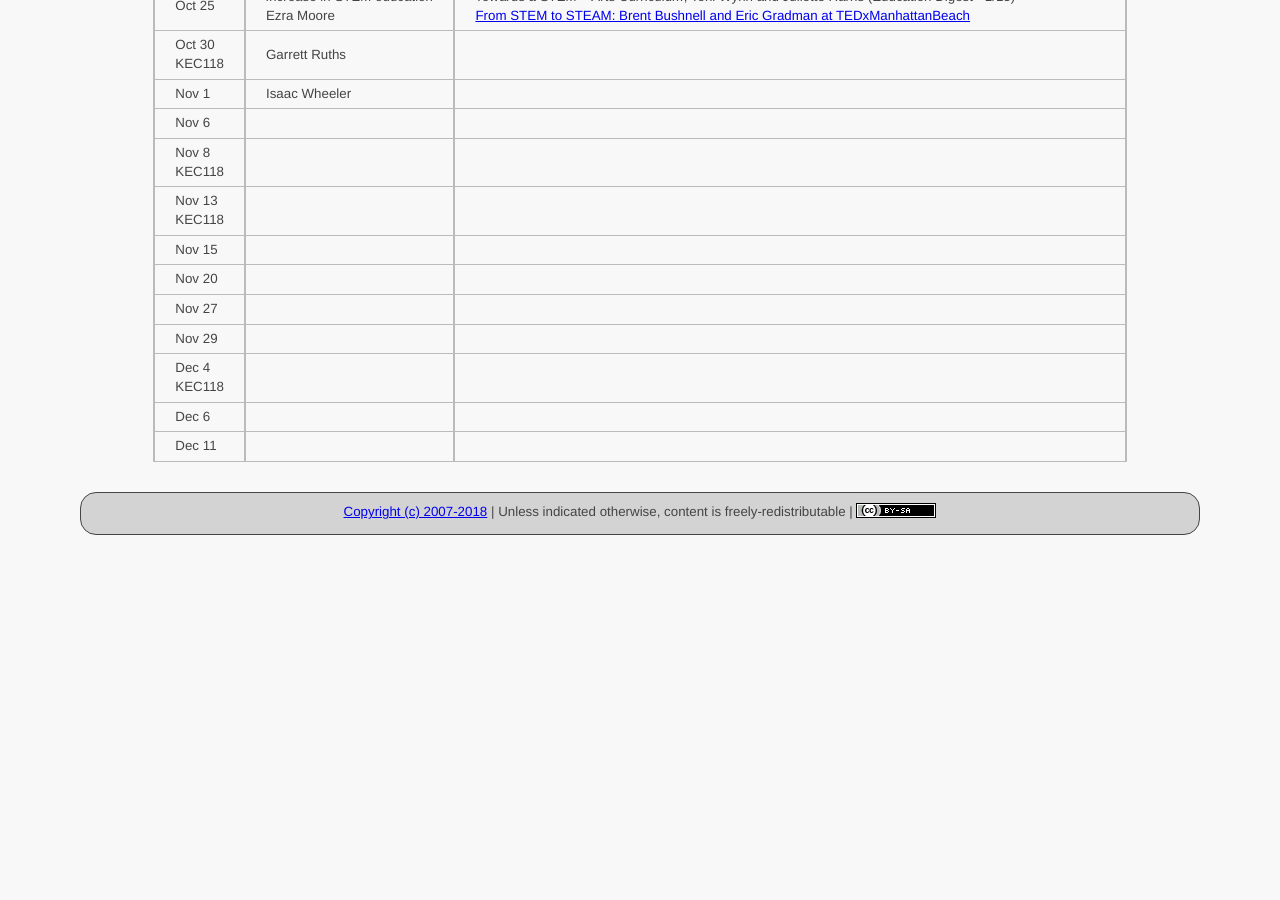
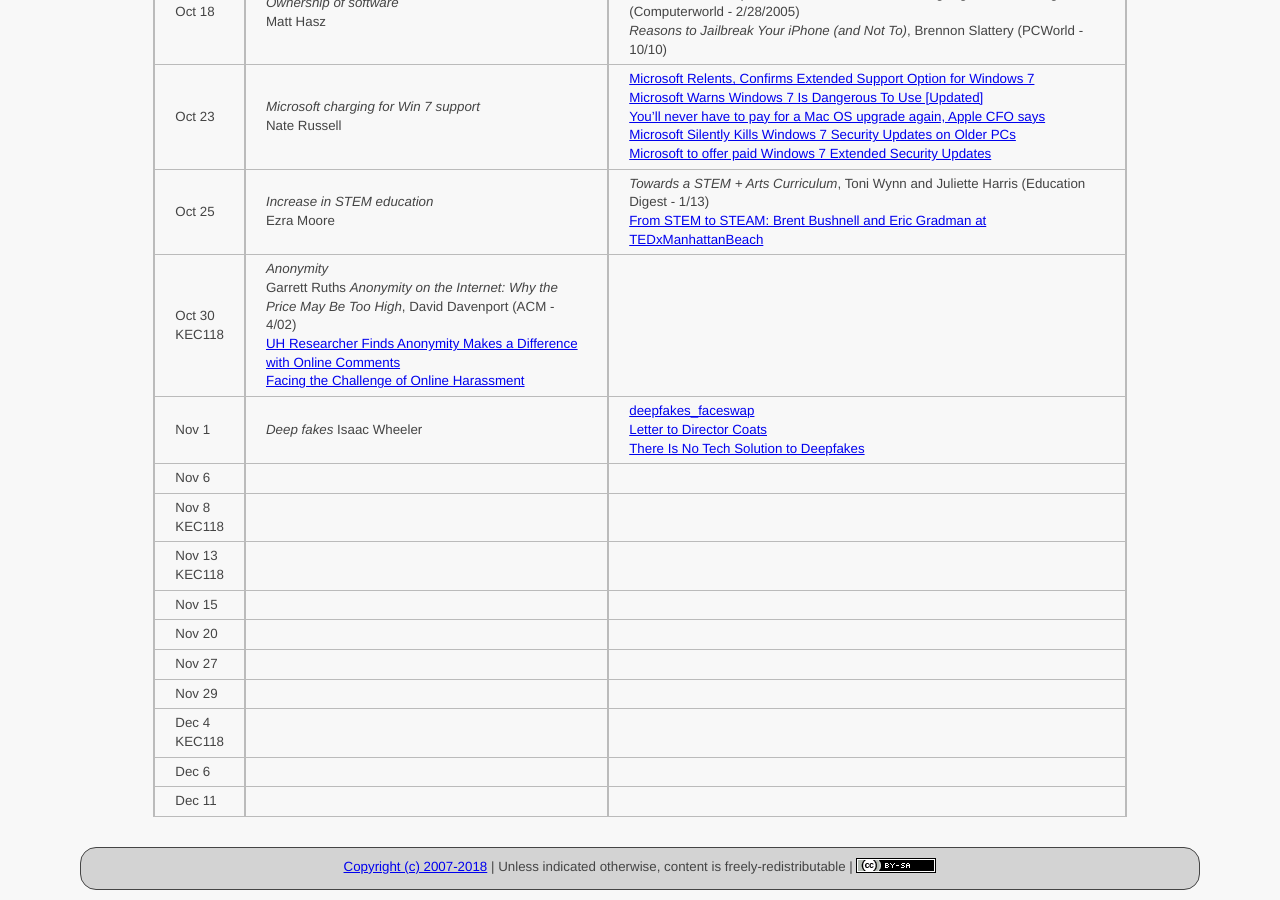
Before and after one commit to ycpcs/cs456-fall2018, a Jekyll site: the page built from schedule/index.md, in a window 1280 px wide and 900 px high, scrolled down 1302 px. Built offline with Jekyll 4.4.1, drawn with Linux system fonts in a browser that asks for light colours; before the commit the page ends 1847 px from its top, so only the background shows below that.

Commit message:
add articles
add articles

```diff
--- a/schedule/index.md
+++ b/schedule/index.md
@@ -30,8 +30,8 @@ All reading materials can be accessed via [Schmidt Library](http://library.ycp.e
 > Oct 18  | *Ownership of software* <br /> Matt Hasz | [WE CAN'T LET JOHN DEERE DESTROY THE VERY IDEA OF OWNERSHIP](https://www.wired.com/2015/04/dmca-ownership-john-deere/) <br /> *Software Ownership Battle Adds $10M to Cost of 'Big Dig'*, Marc L. Songini (Computerworld - 2/28/2005) <br /> *Reasons to Jailbreak Your iPhone (and Not To)*, Brennon Slattery (PCWorld - 10/10) |
 > Oct 23  | *Microsoft charging for Win 7 support* <br /> Nate Russell | [Microsoft Relents, Confirms Extended Support Option for Windows 7](https://www.extremetech.com/computing/276582-microsoft-relents-confirms-extended-support-option-for-windows-7) <br /> [Microsoft Warns Windows 7 Is Dangerous To Use \[Updated\]](https://www.forbes.com/sites/gordonkelly/2017/01/17/microsoft-windows-7-security-hardware-support-problems/#329d05decdba) <br /> [You’ll never have to pay for a Mac OS upgrade again, Apple CFO says](https://www.geekwire.com/2013/pay-mac-os-upgrade-apple-cfo/) <br /> [Microsoft Silently Kills Windows 7 Security Updates on Older PCs](https://www.extremetech.com/computing/271982-microsoft-silently-kills-windows-7-security-updates-on-older-pcs) <br /> [Microsoft to offer paid Windows 7 Extended Security Updates](https://www.zdnet.com/article/microsoft-to-offer-paid-windows-7-extended-security-updates/) |
 > Oct 25  | *Increase in STEM education* <br /> Ezra Moore | *Towards a STEM + Arts Curriculum*, Toni Wynn and Juliette Harris (Education Digest - 1/13) <br /> [From STEM to STEAM: Brent Bushnell and Eric Gradman at TEDxManhattanBeach](https://youtu.be/0rAbylCphUk) |
-> Oct 30 <br /> KEC118  | Garrett Ruths       |
-> Nov 1   | Isaac Wheeler       |
+> Oct 30 <br /> KEC118  | *Anonymity* <br /> Garrett Ruths  *Anonymity on the Internet: Why the Price May Be Too High*, David Davenport (ACM - 4/02) <br /> [UH Researcher Finds Anonymity Makes a Difference with Online Comments](https://www.uh.edu/news-events/stories/2014/January/12114Santana.php) <br /> [Facing the Challenge of Online Harassment](https://www.eff.org/deeplinks/2015/01/facing-challenge-online-harassment)|
+> Nov 1   | *Deep fakes* Isaac Wheeler | [deepfakes_faceswap](https://github.com/deepfakes/faceswap) <br /> [Letter to Director Coats](https://schiff.house.gov/imo/media/doc/2018-09%20ODNI%20Deep%20Fakes%20letter.pdf) <br /> [There Is No Tech Solution to Deepfakes](https://motherboard.vice.com/en_us/article/594qx5/there-is-no-tech-solution-to-deepfakes)|
 > Nov 6   |  |
 > Nov 8 <br /> KEC118  |  |
 > Nov 13 <br /> KEC118  |  |
```
